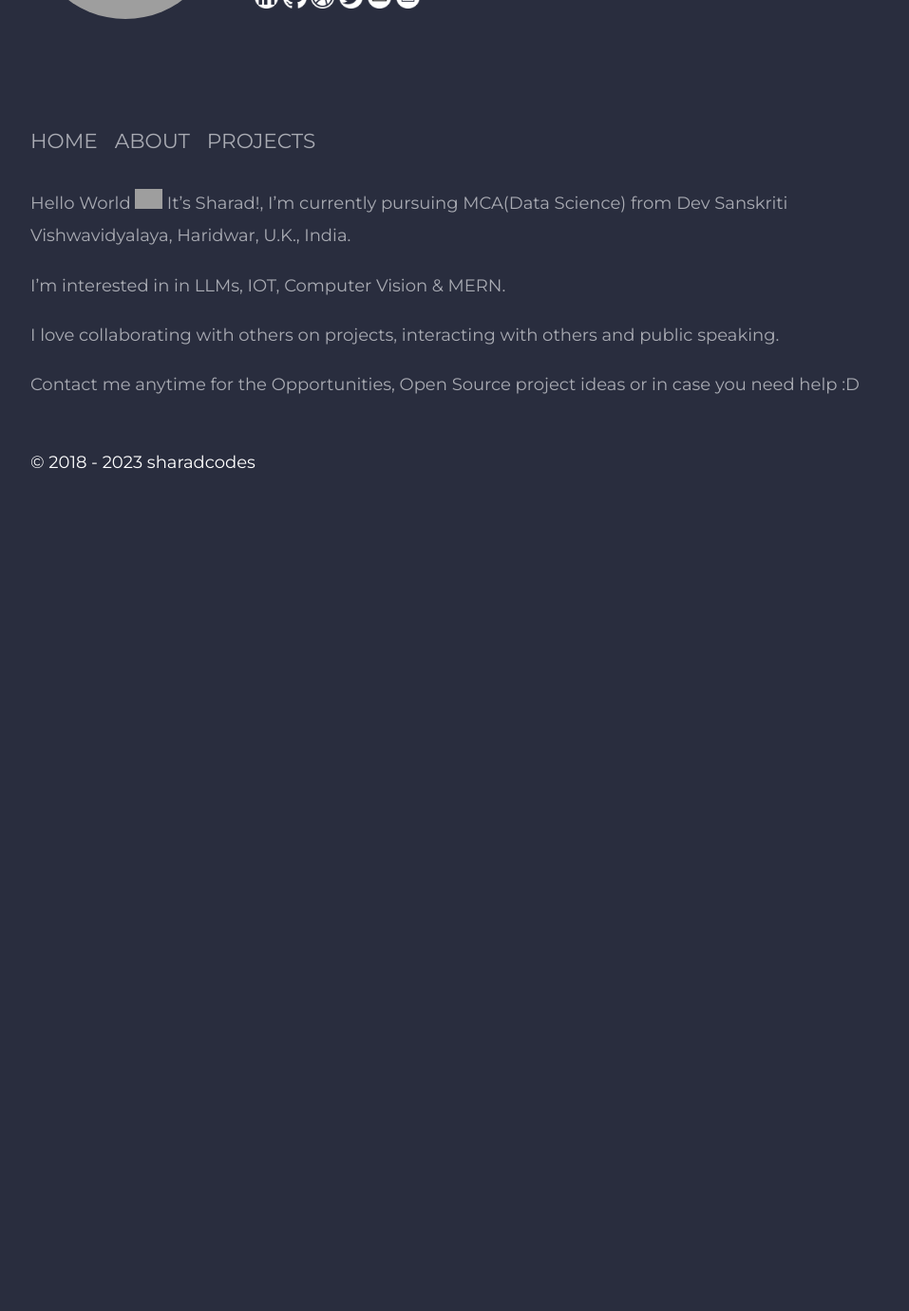
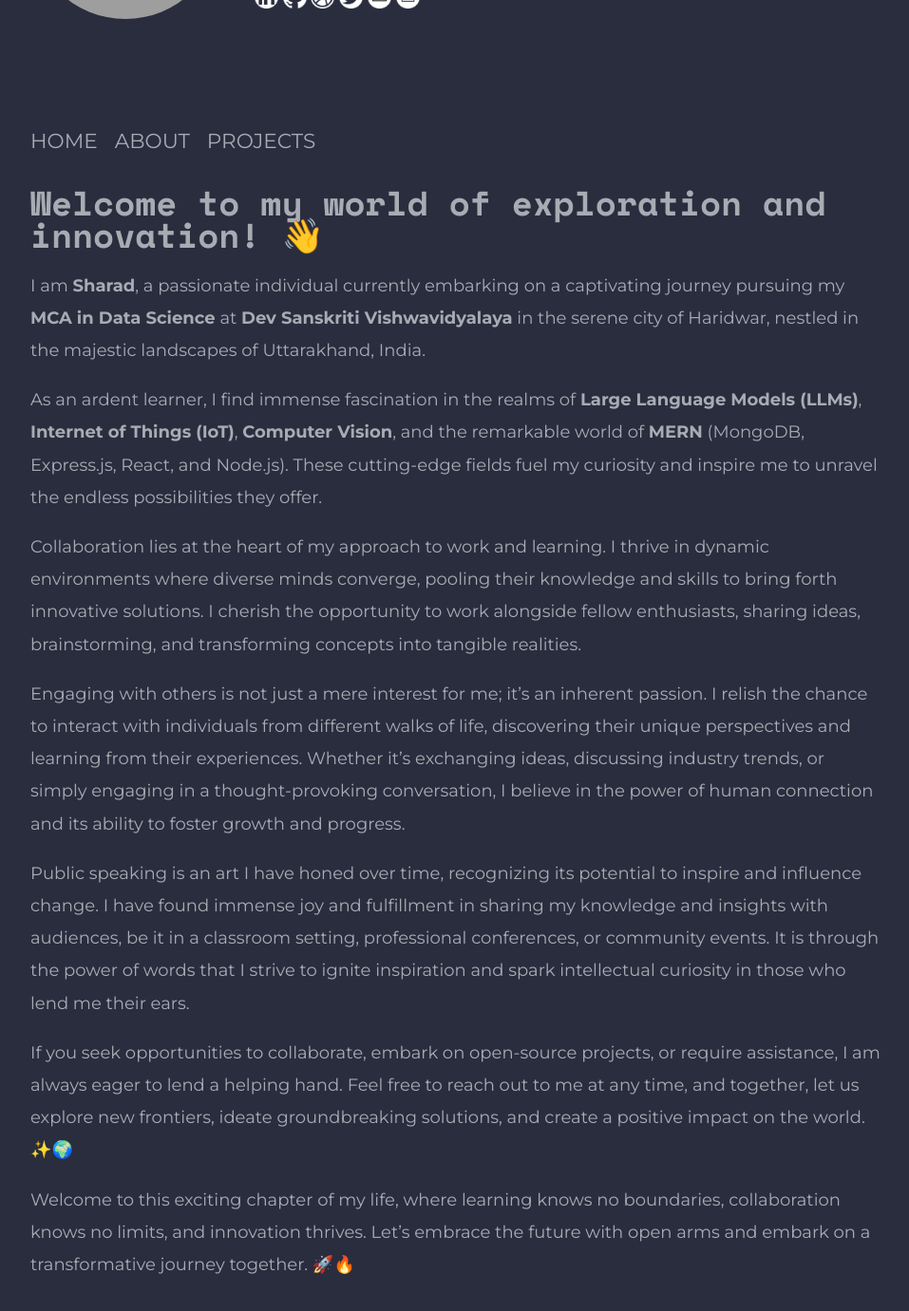
Before and after one commit to sharadcodes/sharadcodes.github.io, a Jekyll site: the page built from about.md, in a window 1280 px wide and 1400 px high, scrolled down 270 px. Shown: the top 1381 px of the window at 95% size, without its empty margins (4-961 px from the left). Built offline with Jekyll 4.4.1, drawn with Linux system fonts in a browser that asks for light colours; nearby versions of some CDN libraries; before the commit the page ends 900 px from its top, so only the background shows below that; grey boxes are pictures that could not be loaded.

Commit message:
Updated about

```diff
--- a/about.md
+++ b/about.md
@@ -3,20 +3,18 @@ title: About
 layout: page
 ---
 
-Hello World
-<img src='https://emojis.slackmojis.com/emojis/images/1536351075/4594/blob-wave.gif' alt='' class='emoji'>
-It’s Sharad!, I'm currently pursuing MCA(Data Science) from Dev Sanskriti Vishwavidyalaya, Haridwar, U.K., India.
+# Welcome to my world of exploration and innovation! 👋
 
-I'm interested in in LLMs, IOT, Computer Vision & MERN.
+I am **Sharad**, a passionate individual currently embarking on a captivating journey pursuing my **MCA in Data Science** at **Dev Sanskriti Vishwavidyalaya** in the serene city of Haridwar, nestled in the majestic landscapes of Uttarakhand, India.
 
-I love collaborating with others on projects, interacting with others and public speaking.
+As an ardent learner, I find immense fascination in the realms of **Large Language Models (LLMs)**, **Internet of Things (IoT)**, **Computer Vision**, and the remarkable world of **MERN** (MongoDB, Express.js, React, and Node.js). These cutting-edge fields fuel my curiosity and inspire me to unravel the endless possibilities they offer.
 
-<!-- My most impressive skills include clicking, right clicking and double clicking  -->
+Collaboration lies at the heart of my approach to work and learning. I thrive in dynamic environments where diverse minds converge, pooling their knowledge and skills to bring forth innovative solutions. I cherish the opportunity to work alongside fellow enthusiasts, sharing ideas, brainstorming, and transforming concepts into tangible realities.
 
-<!-- , in my free time you will find me either working on some cool project or drinking **Cold Coffee** -->
+Engaging with others is not just a mere interest for me; it's an inherent passion. I relish the chance to interact with individuals from different walks of life, discovering their unique perspectives and learning from their experiences. Whether it's exchanging ideas, discussing industry trends, or simply engaging in a thought-provoking conversation, I believe in the power of human connection and its ability to foster growth and progress.
 
-<!-- I'm currently developing a visual interface for the Ciphers in Cryptography
-<img src='https://emojis.slackmojis.com/emojis/images/1471045839/793/computerrage.gif' alt='' class='emoji'>.
-Here's the link: [click here](https://sharadcodes.github.io/crypto/).  -->
+Public speaking is an art I have honed over time, recognizing its potential to inspire and influence change. I have found immense joy and fulfillment in sharing my knowledge and insights with audiences, be it in a classroom setting, professional conferences, or community events. It is through the power of words that I strive to ignite inspiration and spark intellectual curiosity in those who lend me their ears.
 
-Contact me anytime for the Opportunities, Open Source project ideas or in case you need help :D
+If you seek opportunities to collaborate, embark on open-source projects, or require assistance, I am always eager to lend a helping hand. Feel free to reach out to me at any time, and together, let us explore new frontiers, ideate groundbreaking solutions, and create a positive impact on the world. ✨🌍
+
+Welcome to this exciting chapter of my life, where learning knows no boundaries, collaboration knows no limits, and innovation thrives. Let's embrace the future with open arms and embark on a transformative journey together. 🚀🔥
```
